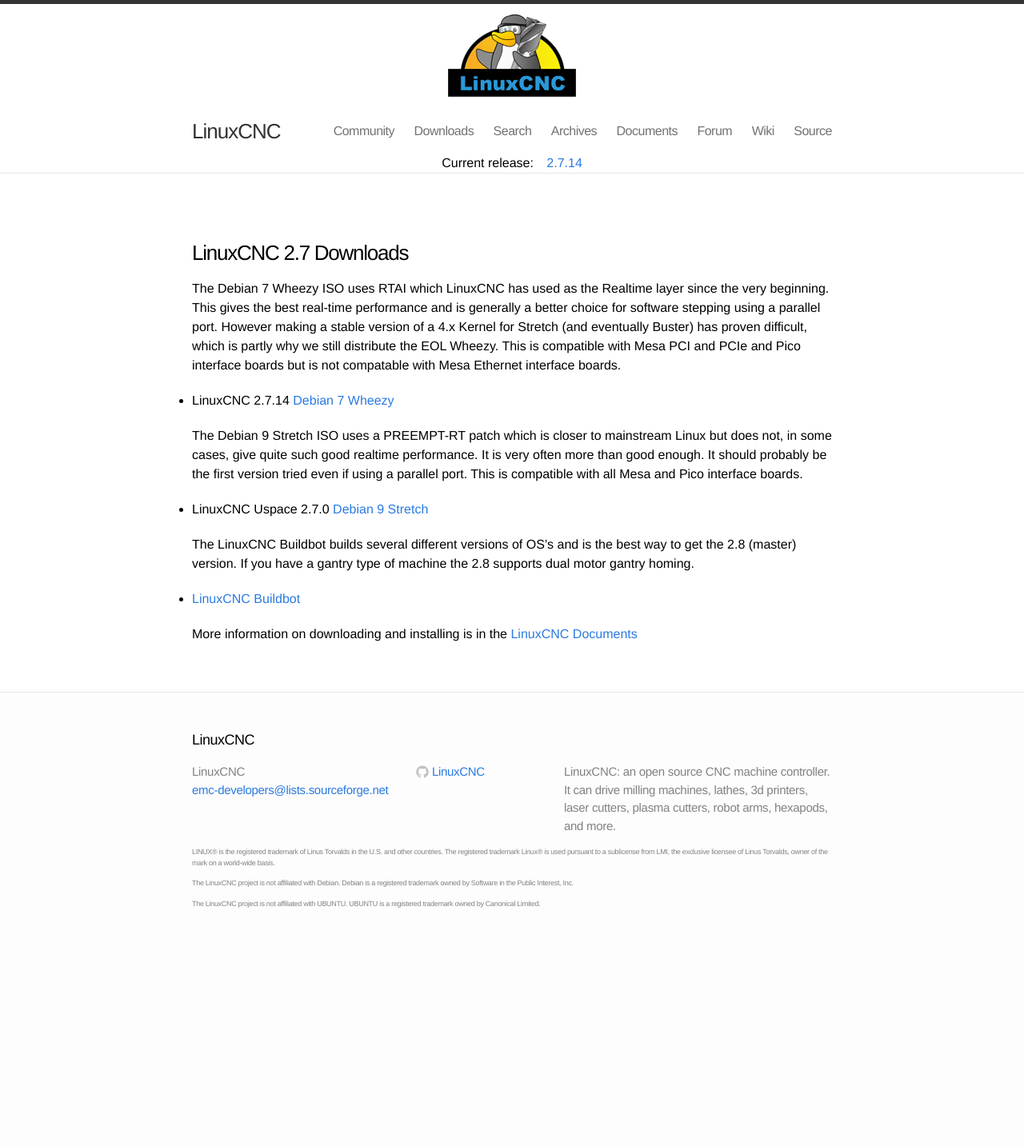
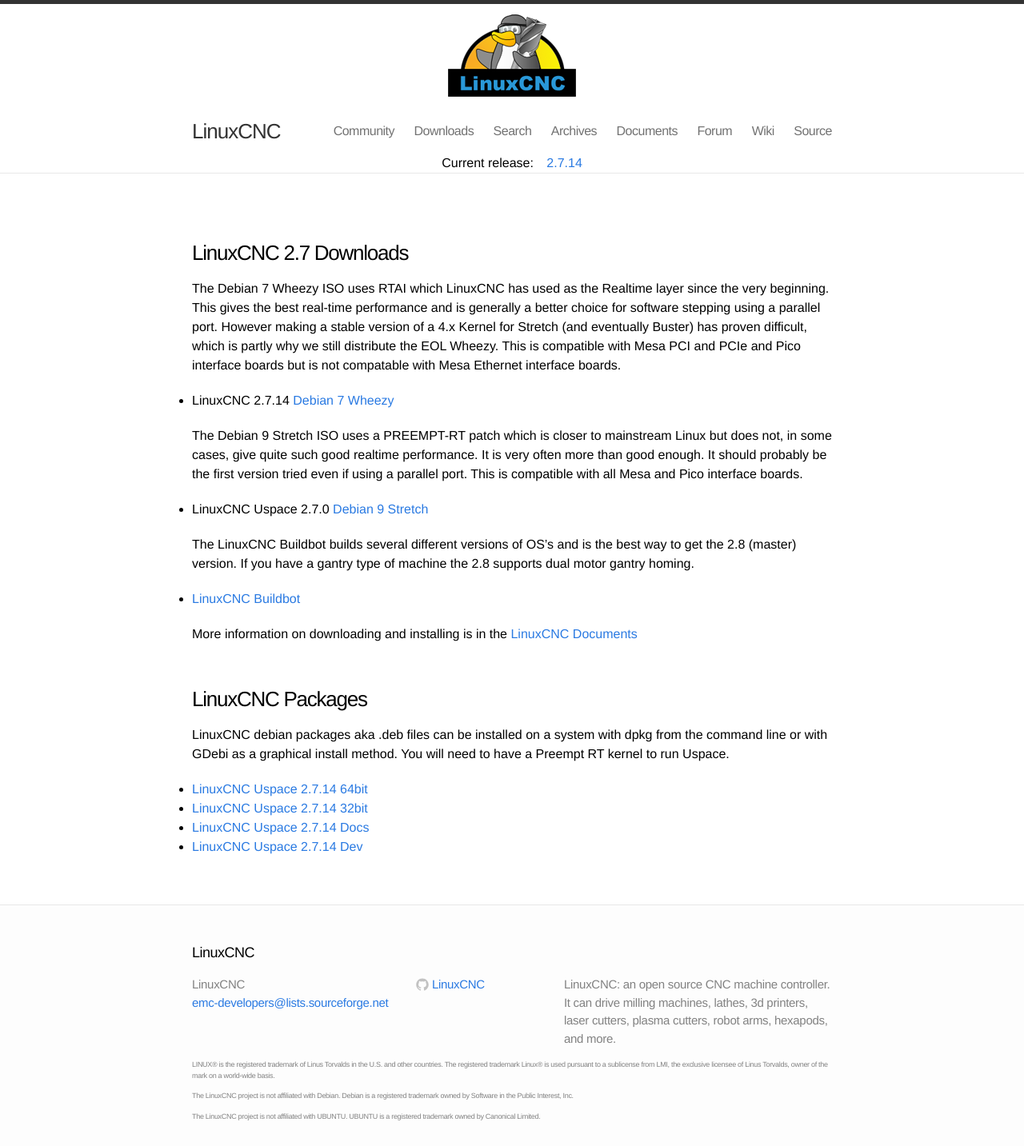
Before and after one commit to LinuxCNC/wlo, a Jekyll site: the page built from downloads/index.md, in a window 1280 px wide. Shown: the whole page at 80% size. Built offline with Jekyll 4.4.1, drawn with Linux system fonts in a browser that asks for light colours; before the commit the page ends 1167 px from its top, so only the background shows below that.

Commit message:
add links to some debs

```diff
--- a/downloads/index.md
+++ b/downloads/index.md
@@ -37,3 +37,18 @@
 
 More information on downloading and installing is in the
 [LinuxCNC Documents](http://linuxcnc.org/docs/2.7/html/getting-started/getting-linuxcnc.html)
+
+
+## LinuxCNC Packages
+
+LinuxCNC debian packages aka .deb files can be installed on a system with dpkg
+from the command line or with GDebi as a graphical install method. You will need
+to have a Preempt RT kernel to run Uspace.
+
+* [LinuxCNC Uspace 2.7.14 64bit](http://linuxcnc.org/dists/stretch/2.7-uspace/binary-amd64/linuxcnc-uspace_2.7.14_amd64.deb)
+
+* [LinuxCNC Uspace 2.7.14 32bit](http://linuxcnc.org/dists/stretch/2.7-uspace/binary-i386/linuxcnc-uspace_2.7.14_i386.deb)
+
+* [LinuxCNC Uspace 2.7.14 Docs](http://linuxcnc.org/dists/stretch/2.7-uspace/binary-amd64/linuxcnc-doc-en_2.7.14_all.deb)
+
+* [LinuxCNC Uspace 2.7.14  Dev](http://linuxcnc.org/dists/stretch/2.7-uspace/binary-amd64/linuxcnc-uspace-dev_2.7.14_amd64.deb)
```
